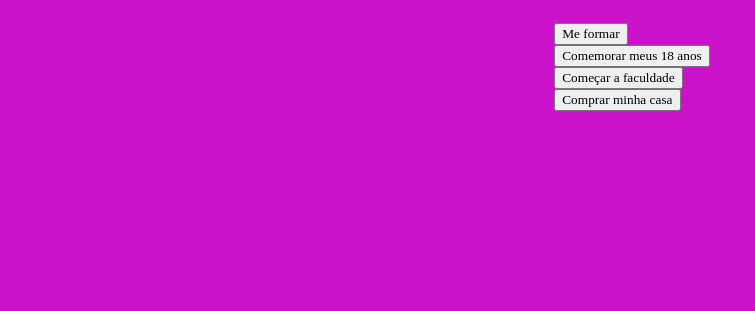
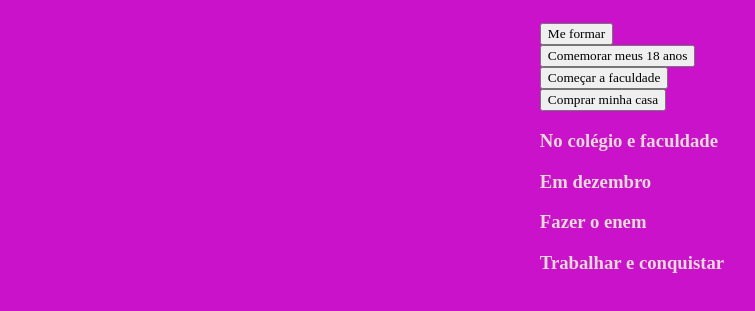
Before and after one commit to manuzitalima15/PensamentoComputacional., a plain HTML site: page index.html in a window 1280 px wide. Shown: the part 75-386 px from the top of the page, without its empty margins (8-763 px from the left). Drawn offline with Linux system fonts and the light colour scheme.

Commit message:
Add files via upload

```diff
--- a/index.html
+++ b/index.html
@@ -1,4 +1,4 @@
-<!DOCTYPE html>
+ <!DOCTYPE html>
 <html lang="pt-br">
 
 <head>
@@ -24,7 +24,29 @@
     <div class="abas-textos">
 <button class="botao">Comprar minha casa</button>
 </div>
-        </div>
+<div class="abas-textos">
+    <div class="aba-conteudo ativo">
+        <h3 class="aba-conteudo-titulo-principal">No colégio e faculdade</h3>
+
+    </div>
+    <div class="aba-conteudo">
+        <h3 class="aba-conteudo-titulo-principal">Em dezembro</h3>
+
+    </div>
+    <div class="aba-conteudo">
+        <h3 class="aba-conteudo-titulo-principal">Fazer o enem</h3>
+
+    </div>
+    <div class="aba-conteudo">
+        <h3 class="aba-conteudo-titulo-principal">Trabalhar e conquistar</h3>
+
+    </div>
+</div>
+</div>
+</section>
+<script src="main.js"></script>
+</body>
+</html>
     </section>
 </body>
 </html>
```
